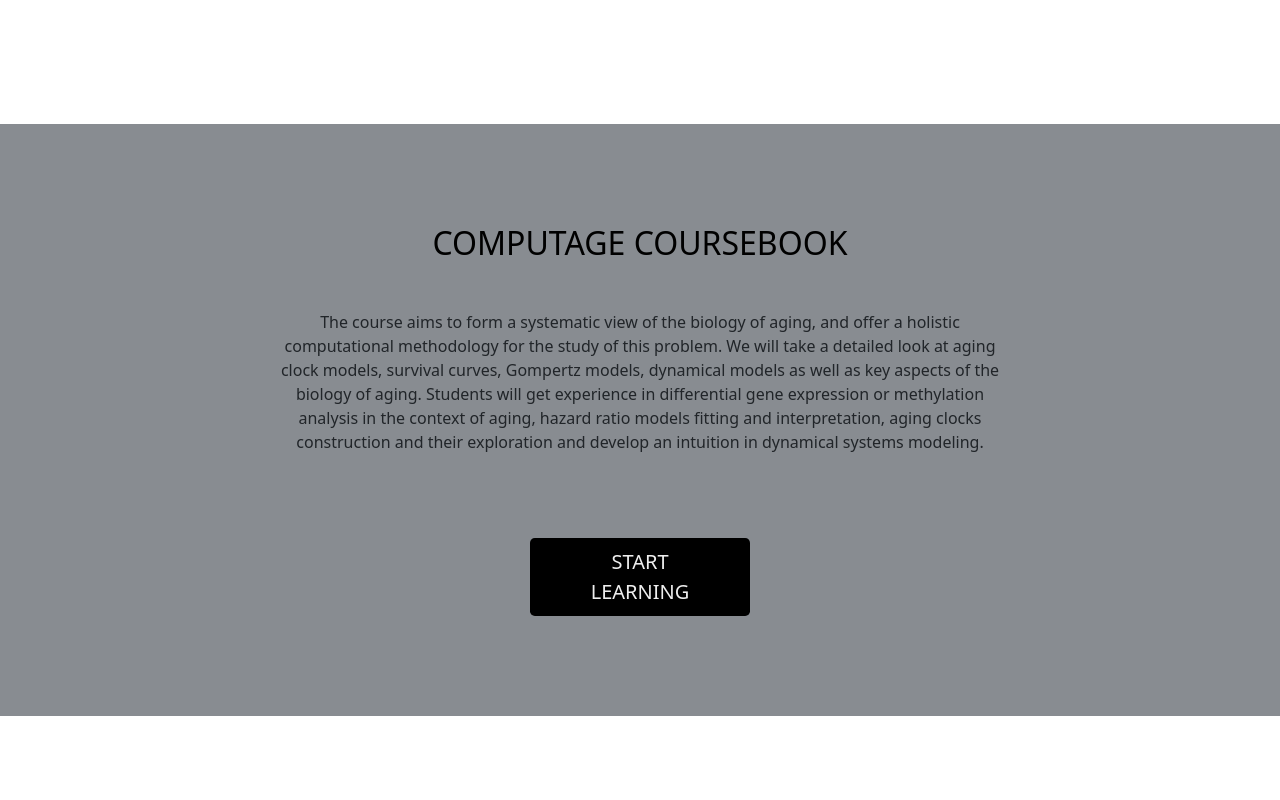
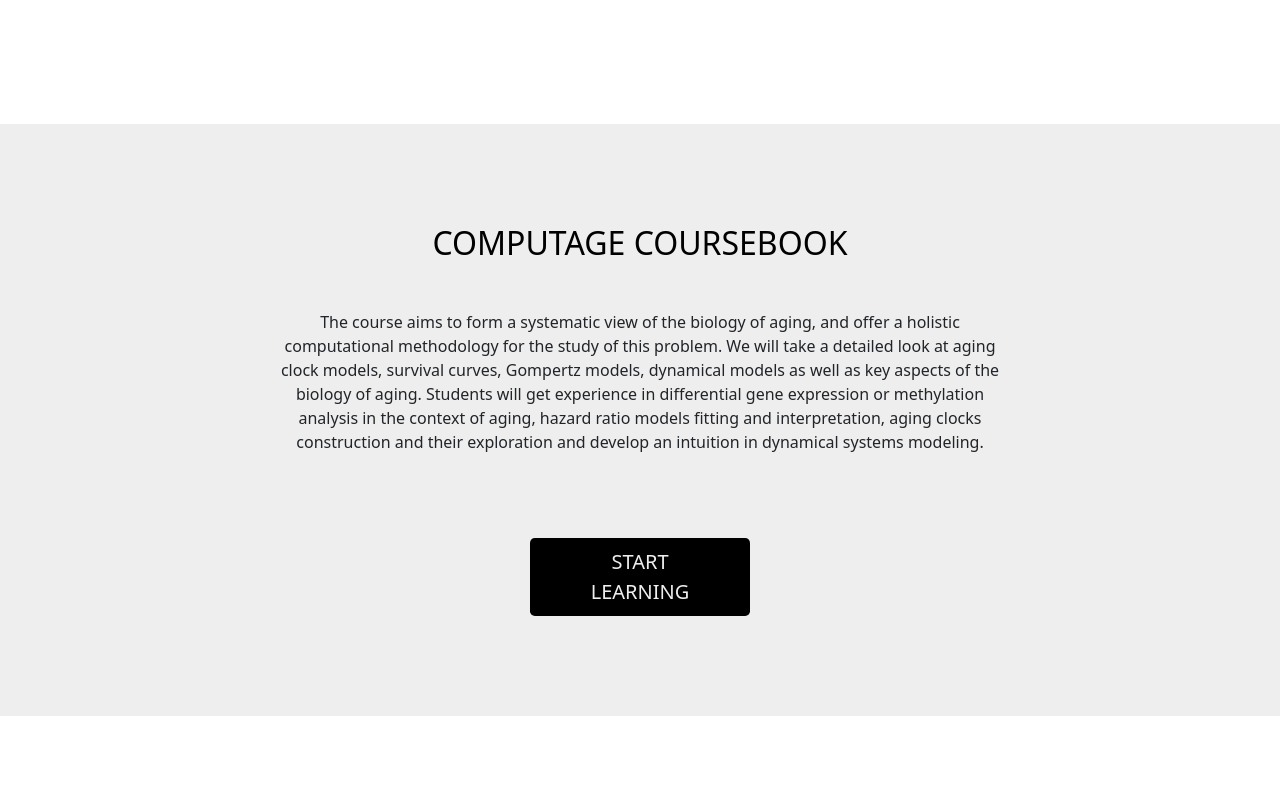
Before and after one commit to DmVal2020/lend02, a plain HTML site: page index.html in a window 1280 px wide. Shown: the part 580-1380 px from the top of the page. Drawn offline with Linux system fonts and the light colour scheme.

Commit message:
откатил цвета шахматных блоков

```diff
--- a/css/style.css
+++ b/css/style.css
@@ -50,7 +50,9 @@ header {
 }
 
 .coursebook,
-.work,
+.work {
+	background-color: #eee;
+}
 footer {
 	background-color: #888c91;
 }
```
